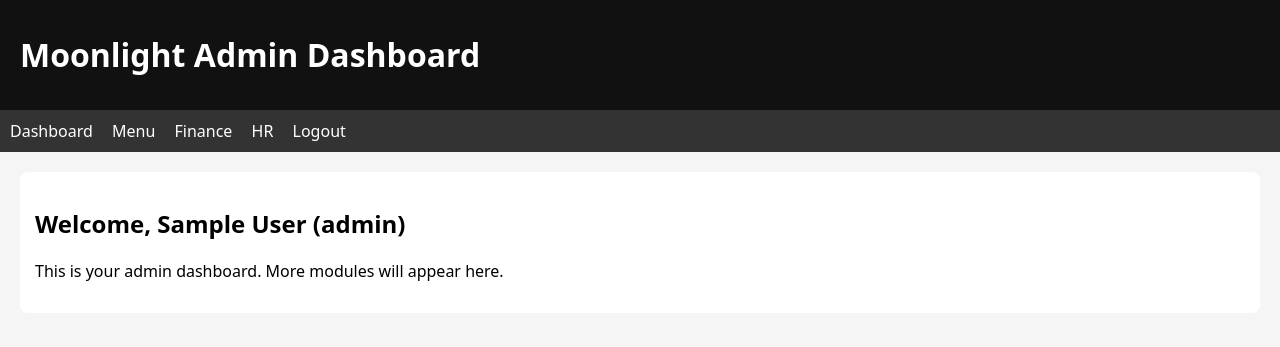
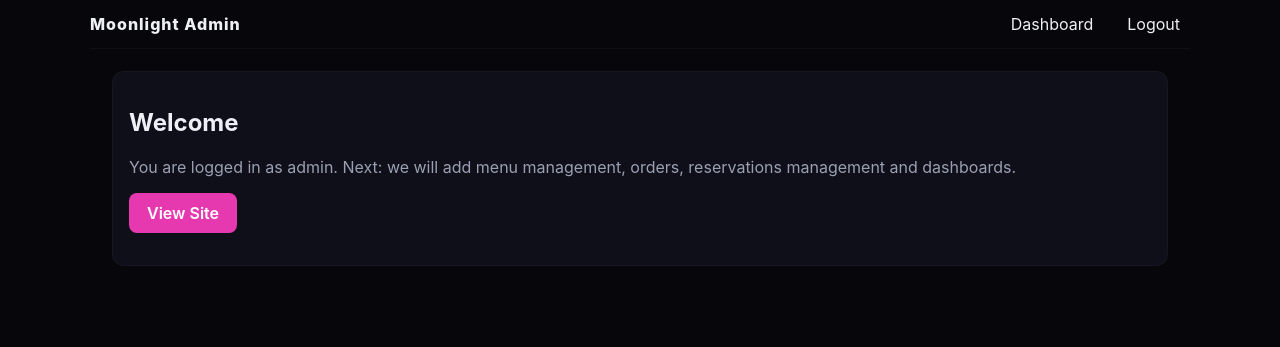
Before and after one commit to roperphilip95/Moonlight, a PHP site: page / in a window 1280 px wide. Shown: the top 347 px of the page. Run offline with PHP 8.4, Linux system fonts and the light colour scheme; the visitor is signed in with stand-in values (Sample User, id 1); data comes from the database, SQL or seed files in the repository.

Commit message:
Update index.php

```diff
--- a/admin/index.php
+++ b/admin/index.php
@@ -1,57 +1,20 @@
 <?php
 session_start();
 require_once __DIR__ . '/../lib/config.php';
-
-// redirect if not logged in
-if (!isset($_SESSION['uid'])) {
-  header("Location: login.php");
-  exit;
-}
-
-try {
-  $pdo = new PDO("mysql:host=".DB_HOST.";dbname=".DB_NAME.";charset=utf8mb4", DB_USER, DB_PASS, [
-    PDO::ATTR_ERRMODE => PDO::ERRMODE_EXCEPTION,
-    PDO::ATTR_DEFAULT_FETCH_MODE => PDO::FETCH_ASSOC
-  ]);
-} catch (Exception $e) {
-  die("DB connection failed: " . htmlspecialchars($e->getMessage()));
-}
-
-// fetch user info
-$st = $pdo->prepare("SELECT u.*, r.name AS role FROM users u JOIN roles r ON u.role_id=r.id WHERE u.id=?");
-$st->execute([$_SESSION['uid']]);
-$user = $st->fetch();
+if(!isset($_SESSION['user_id'])){ header("Location: login.php"); exit; }
 ?>
 <!doctype html>
-<html>
-<head>
-  <meta charset="utf-8">
-  <title>Moonlight Admin</title>
-  <style>
-    body { font-family: system-ui; margin:0; background:#f5f5f5; }
-    header { background:#111; color:#fff; padding:12px 20px; }
-    nav { background:#333; color:#fff; padding:10px; }
-    nav a { color:#fff; margin-right:15px; text-decoration:none; }
-    main { padding:20px; }
-    .card { background:#fff; padding:15px; border-radius:8px; margin-bottom:15px; }
-  </style>
-</head>
+<html><head><meta charset="utf-8"><title>Admin — Dashboard</title><link rel="stylesheet" href="/assets/style.css"></head>
 <body>
-  <header>
-    <h1>Moonlight Admin Dashboard</h1>
-  </header>
-  <nav>
-    <a href="index.php">Dashboard</a>
-    <a href="menu.php">Menu</a>
-    <a href="finance.php">Finance</a>
-    <a href="hr.php">HR</a>
-    <a href="logout.php">Logout</a>
-  </nav>
-  <main>
-    <div class="card">
-      <h2>Welcome, <?= htmlspecialchars($user['name']) ?> (<?= $user['role'] ?>)</h2>
-      <p>This is your admin dashboard. More modules will appear here.</p>
-    </div>
-  </main>
-</body>
-</html>
+<header class="site-header container">
+  <div class="logo">Moonlight Admin</div>
+  <nav class="nav"><a href="index.php">Dashboard</a><a href="logout.php">Logout</a></nav>
+</header>
+<div class="container" style="padding:22px">
+  <div class="card">
+    <h2>Welcome</h2>
+    <p class="muted">You are logged in as <?= e($_SESSION['role'] ?? 'user') ?>. Next: we will add menu management, orders, reservations management and dashboards.</p>
+    <p><a class="btn" href="/public/index.php">View Site</a></p>
+  </div>
+</div>
+</body></html>
```
